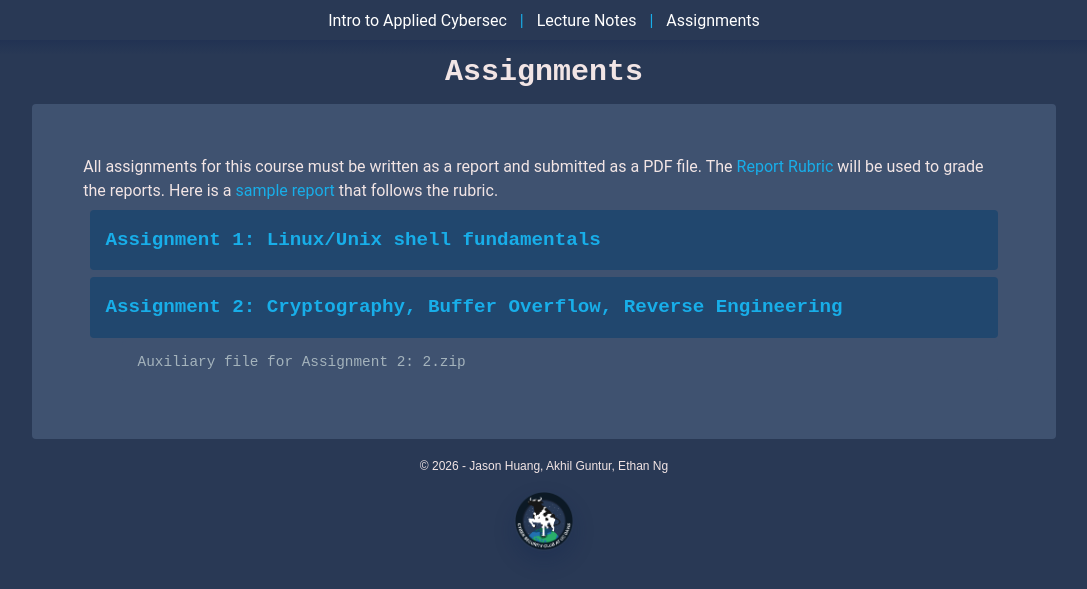
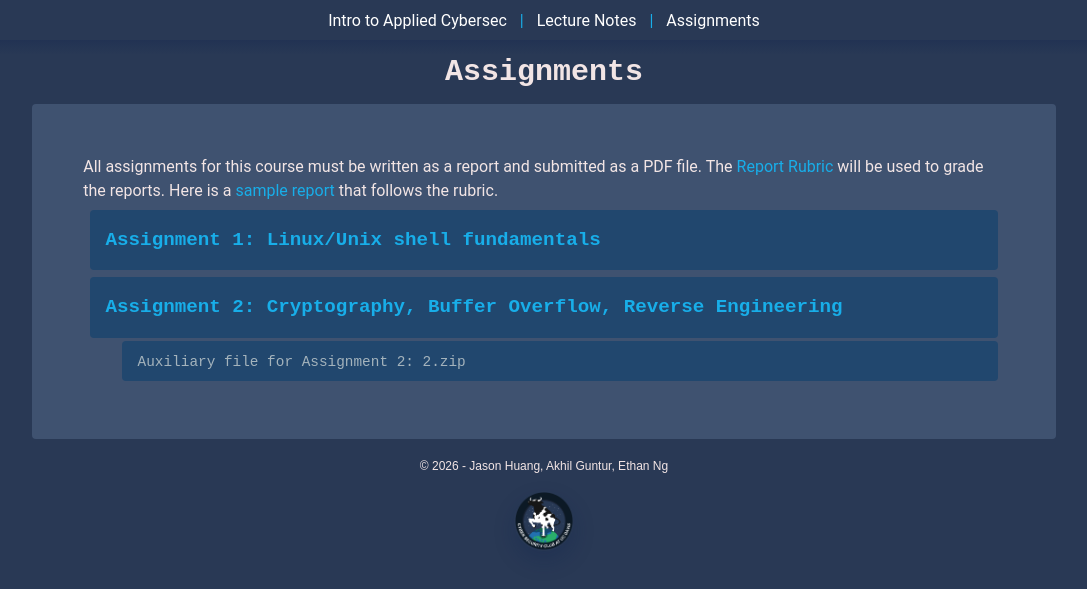
Before and after one commit to cyber-security-club-ucd/ecs198f, a Jekyll site: the page built from assignments.html, in a window 1280 px wide. Shown: the top 589 px of the page, without its empty margins (96-1183 px from the left). Built offline with Jekyll 4.4.1, drawn with Linux system fonts in a browser that asks for light colours.

Commit message:
Add background color for auxillary resources

```diff
--- a/assets/css/style.css
+++ b/assets/css/style.css
@@ -379,7 +379,7 @@ iframe[title="YouTube video player"] {
     margin-left: 2em;
 }
 .resource-aux {
-    background-color: var(--fg);
+    background-color: var(--fg-alt);
     padding: 0.5em 1em;
     margin-top: -0.2em;
 }
```
